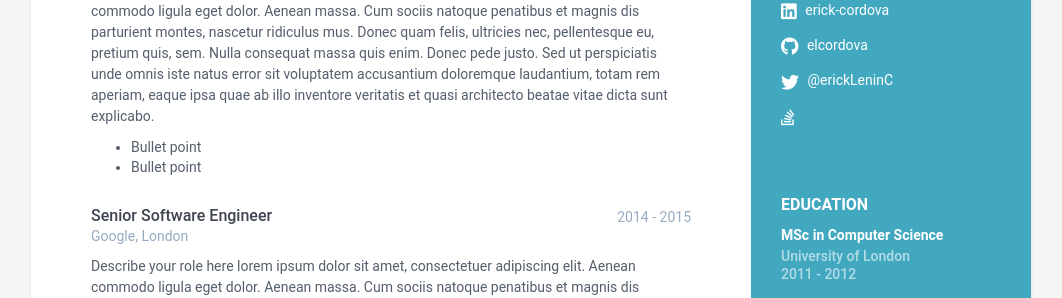
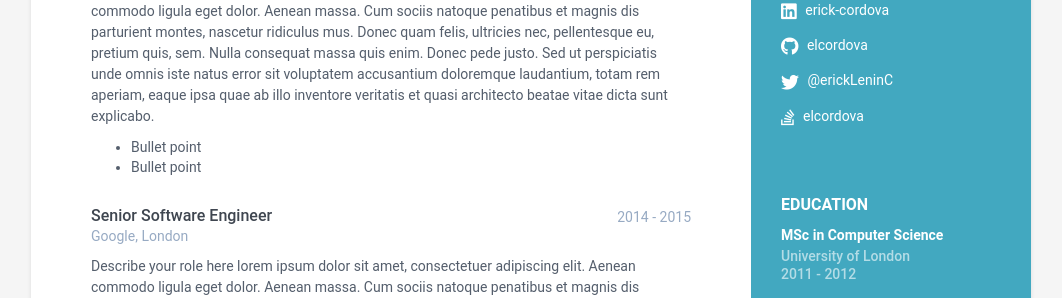
Before and after one commit to elcordova/caring-europa-fe48a, a Jekyll site: the page built from index.html, in a window 1280 px wide. Shown: the part 404-702 px from the top of the page, without its empty margins (109-1171 px from the left). Built offline with Jekyll 4.4.1, drawn with Linux system fonts in a browser that asks for light colours.

Commit message:
data.yml: changed

```diff
--- a/_data/data.yml
+++ b/_data/data.yml
@@ -14,8 +14,8 @@ sidebar:
   bitbucket: null
   twitter: '@erickLeninC'
   stack-overflow:
-    id: 7420509/elcordova
-    name:
+    id: 7420509
+    name: elcordova
   codewars: null
   goodreads: null
   languages:
```
